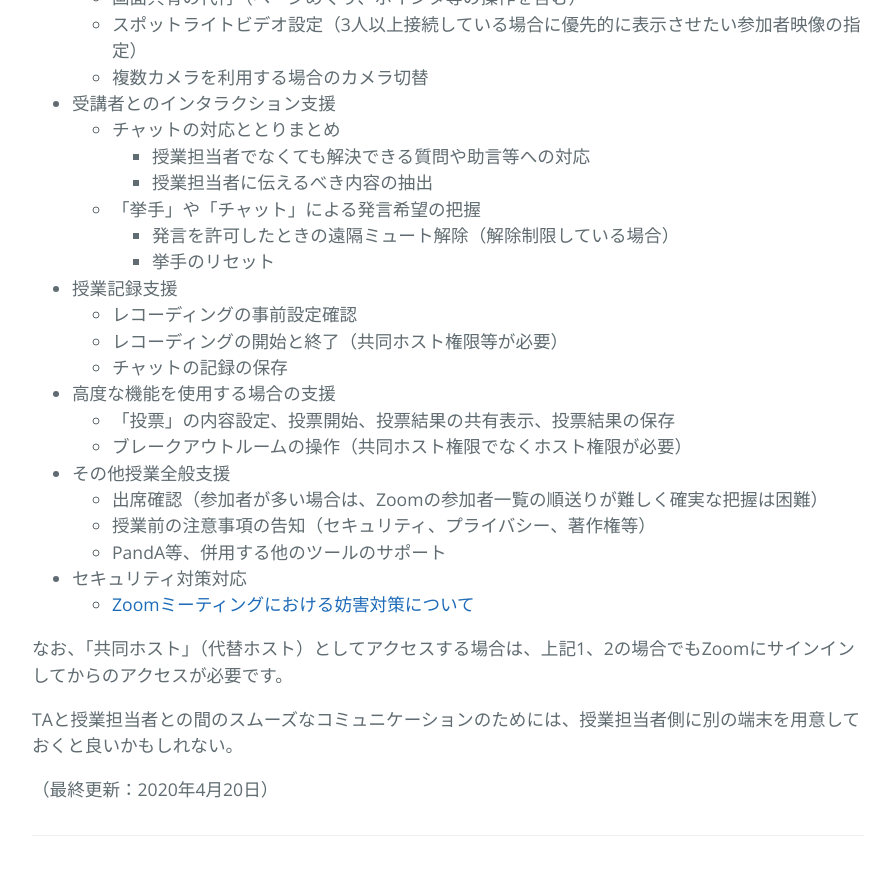
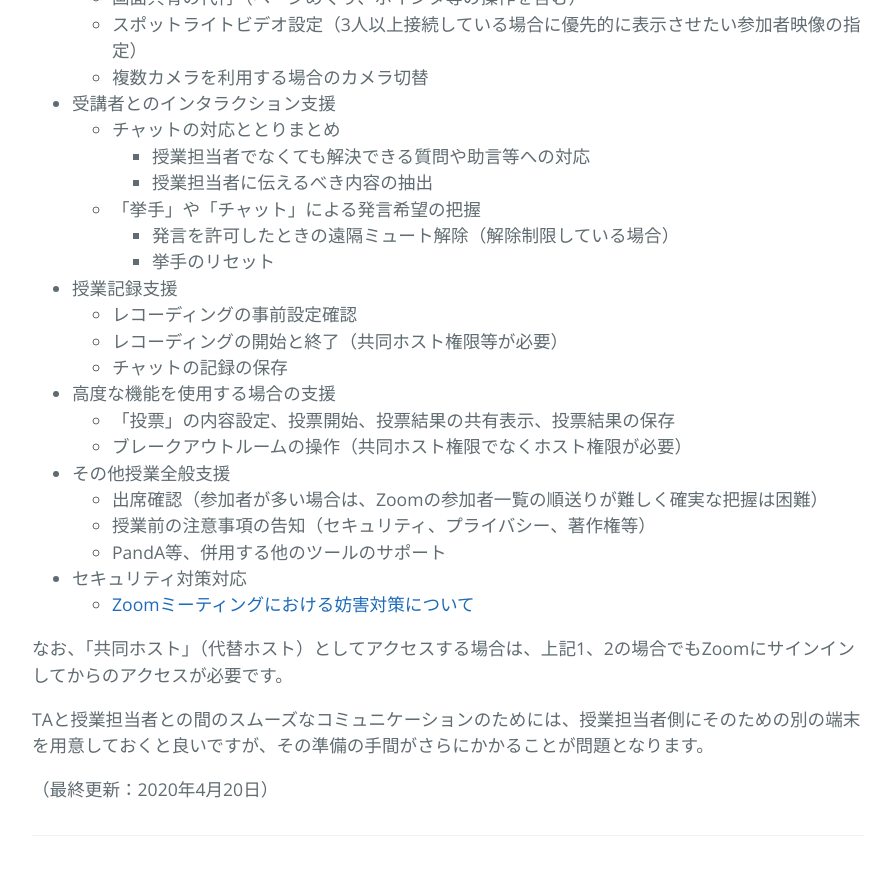
Before and after one commit to kyoto-u/online-edu, a Jekyll site: the page built from zoom-live-support.md, in a window 1280 px wide and 900 px high, scrolled down 2269 px. Shown: the top 875 px of the window, without its empty margins (192-1083 px from the left). Built offline with Jekyll 4.4.1, drawn with Linux system fonts in a browser that asks for light colours; our own code applies the rules of GitHub Pages for plain Markdown files.

Commit message:
Update zoom-live-support.md

```diff
--- a/zoom-live-support.md
+++ b/zoom-live-support.md
@@ -89,6 +89,6 @@ Zoomでは、ミーティングルームに参加する方法として、Windows
 
 なお、「共同ホスト」（代替ホスト）としてアクセスする場合は、上記1、2の場合でもZoomにサインインしてからのアクセスが必要です。
 
-TAと授業担当者との間のスムーズなコミュニケーションのためには、授業担当者側に別の端末を用意しておくと良いかもしれない。
+TAと授業担当者との間のスムーズなコミュニケーションのためには、授業担当者側にそのための別の端末を用意しておくと良いですが、その準備の手間がさらにかかることが問題となります。
 
 （最終更新：2020年4月20日）
```
